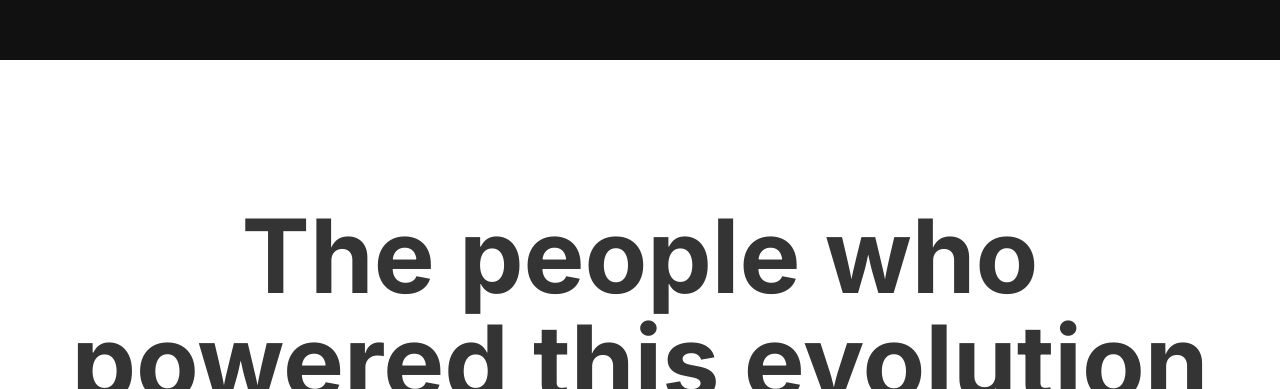
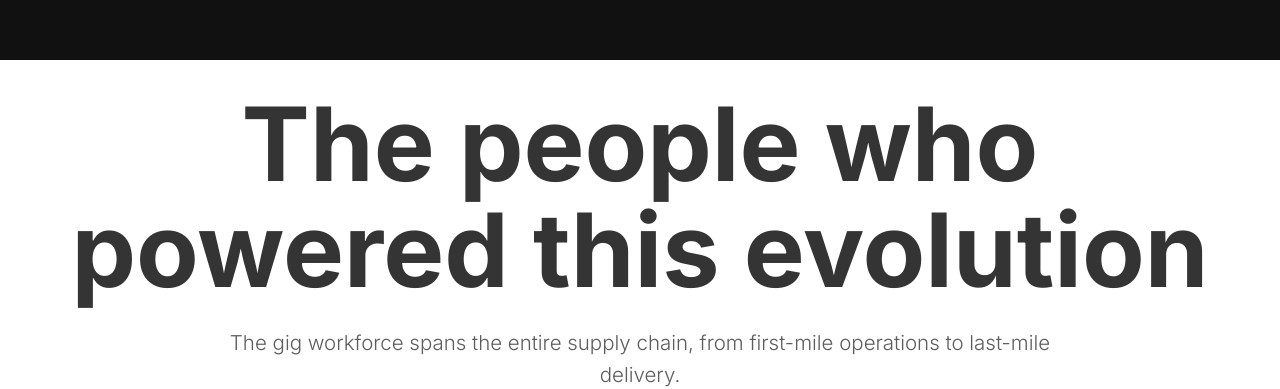
Before and after one commit to Vishal-coder8400/idfy, a React (Create React App) app: page / in a window 1280 px wide. Shown: the part 8199-8588 px from the top of the page. Built offline with nearby package versions, Linux system fonts and the light colour scheme; a web font is replaced by a local one.

Commit message:
first commit

```diff
--- a/src/components/PeopleSection.js
+++ b/src/components/PeopleSection.js
@@ -305,12 +305,15 @@ export default function PeopleSection() {
   const contentMinH = isMobile ? 520 : isTablet ? 480 : 460;
 
   return (
-    <div ref={wrapperRef} style={{ height: "400vh", position: "relative" }}>
-    <section
-  className="
-    pt-12 sm:pt-16 md:pt-20 lg:pt-24 xl:pt-28
-    pb-12 sm:pb-16 md:pb-20 lg:pb-24
-  "
+<div
+  ref={wrapperRef}
+  style={{
+    height: "450vh", // ✅ more scroll space
+    position: "relative"
+  }}
+>
+
+<section
   style={{
     background: "#fff",
     borderRadius: "0px 0px 23px 23px",
@@ -318,7 +321,8 @@ export default function PeopleSection() {
     top: 0,
     height: isLaptop ? "auto" : "100vh",
     minHeight: "100vh",
-    overflow: "hidden",
+    overflow: "visible", // ✅ FIX
+    paddingBottom: isMobile ? 60 : 100, // ✅ GAP
     boxSizing: "border-box",
     display: "flex",
     flexDirection: "column",
@@ -344,7 +348,10 @@ export default function PeopleSection() {
             color: "#343434",
             lineHeight: 1.03,
             margin: "0 0 24px",
-            fontSize: headingSize,
+            fontSize:
+  window.innerWidth >= 1400 && window.innerWidth <= 2600
+    ? "50px"
+    : headingSize,
             marginTop: isLargeDesktop ? 60 : 0,
           }}>
             The people who{" "}
@@ -352,7 +359,10 @@ export default function PeopleSection() {
             powered this evolution
           </h2>
           <p style={{
-            fontSize: subSize,
+      fontSize:
+  window.innerWidth >= 1400 && window.innerWidth <= 2600
+    ? "25px"
+    : subSize,
             color: "#5D5D5D",
             lineHeight: subLine,
             maxWidth: isLargeDesktop ? 980 : 900,
```
